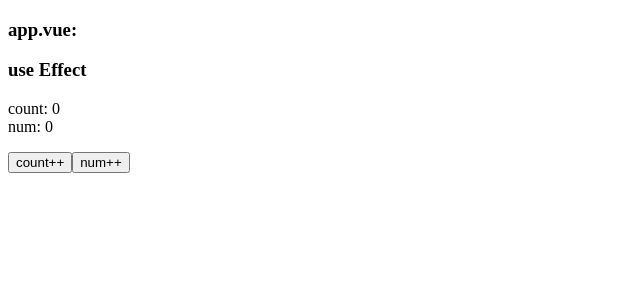
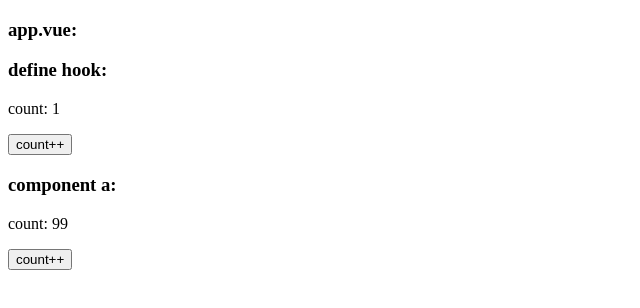
Before and after one commit to muyuan0504/react-deep, a React app: page / in a window 1280 px wide. Shown: the top 308 px of the page, without its empty margins (0-640 px from the left). Built offline with nearby package versions, Linux system fonts and the light colour scheme.

Commit message:
define custom hooks

```diff
--- a/src/app.jsx
+++ b/src/app.jsx
@@ -6,6 +6,7 @@ import UseReducer from './components/use-reducer'
 import UseContext from './components/use-context'
 import UseRef from './components/use-ref'
 import UseEffect from './components/use-effect'
+import DefineHook from './components/define-hook'
 
 export default function MyApp() {
     const appData = { count: 0 }
@@ -25,7 +26,8 @@ export default function MyApp() {
             {/* <UseReducer /> */}
             {/* <UseContext /> */}
             {/* <UseRef /> */}
-            <UseEffect />
+            {/* <UseEffect /> */}
+            <DefineHook />
         </React.StrictMode>
     )
 }
--- /dev/null
+++ b/src/components/define-hook/component-a.jsx
@@ -0,0 +1,21 @@
+import React from 'react'
+
+import { useCount } from './util-hook'
+
+export default function ComponentA(props) {
+    const [count, setCount] = useCount(99)
+
+    const handleClick = () => {
+        setCount(count + 1)
+    }
+
+    return (
+        <>
+            <h3>component a: </h3>
+            <p>
+                <span>count: {count}</span>
+            </p>
+            <button onClick={handleClick}>count++</button>
+        </>
+    )
+}
--- a/src/components/define-hook/index.jsx
+++ b/src/components/define-hook/index.jsx
@@ -0,0 +1,29 @@
+/**
+ * 自定义 Hook：组件间共享逻辑
+ * Hook 的名称必须永远以 use 开头
+ * 自定义 Hook 共享的是状态逻辑，而不是状态本身
+ */
+
+import React from 'react'
+
+import { useCount } from './util-hook'
+import ComponentA from './component-a'
+
+export default function DefineHook(props) {
+    const [count, setCount] = useCount(1)
+
+    const handleClick = () => {
+        setCount(count + 1)
+    }
+
+    return (
+        <>
+            <h3>define hook: </h3>
+            <p>
+                <span>count: {count}</span>
+            </p>
+            <button onClick={handleClick}>count++</button>
+            <ComponentA />
+        </>
+    )
+}
--- /dev/null
+++ b/src/components/define-hook/util-hook.js
@@ -0,0 +1,17 @@
+import { useState, useEffect } from 'react'
+
+/**
+ * 自定义 Hook 为了逻辑复用
+ * 编写自定义hooks，要注意参数与返回值的一致性
+ * @returns
+ */
+
+export const useCount = (init) => {
+    const [count, setCount] = useState(init)
+
+    useEffect(() => {
+        console.log('每次count变化都处理下')
+    }, [count])
+
+    return [count, setCount]
+}
```
Also changed, not shown: src/source/自定义hooks与功能函数的区别.md (added, +39 -0 lines), src/source/state状态提升-组件共享.md (renamed from src/components/source/state状态提升-组件共享.md), src/source/state的构建原则.md (renamed from src/components/source/state的构建原则.md), src/source/为什么组件文件头需要引入React.md (renamed from src/components/source/为什么组件文件头需要引入React.md), src/source/从state状态更新对比Vue与React的设计不同.md (renamed from src/components/source/从state状态更新对比Vue与React的设计不同.md).
